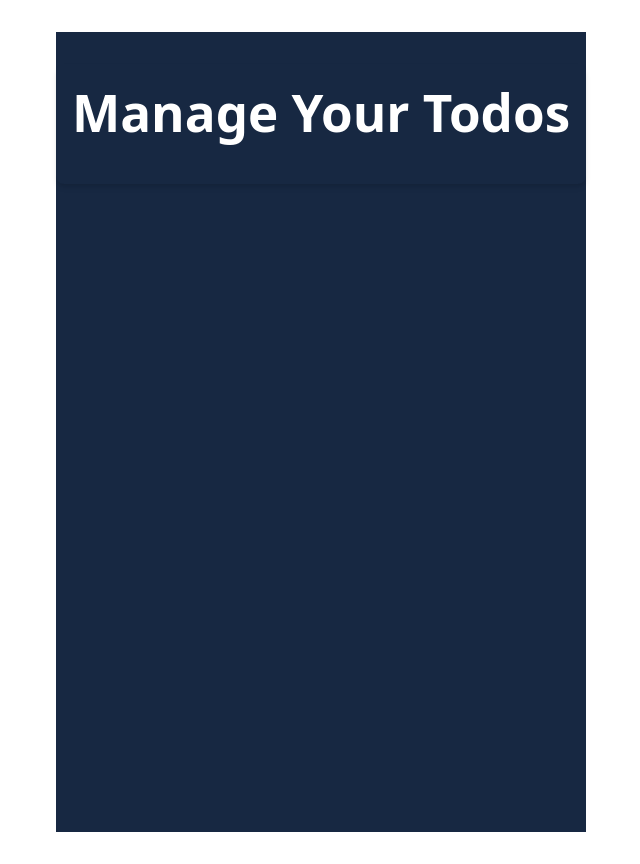
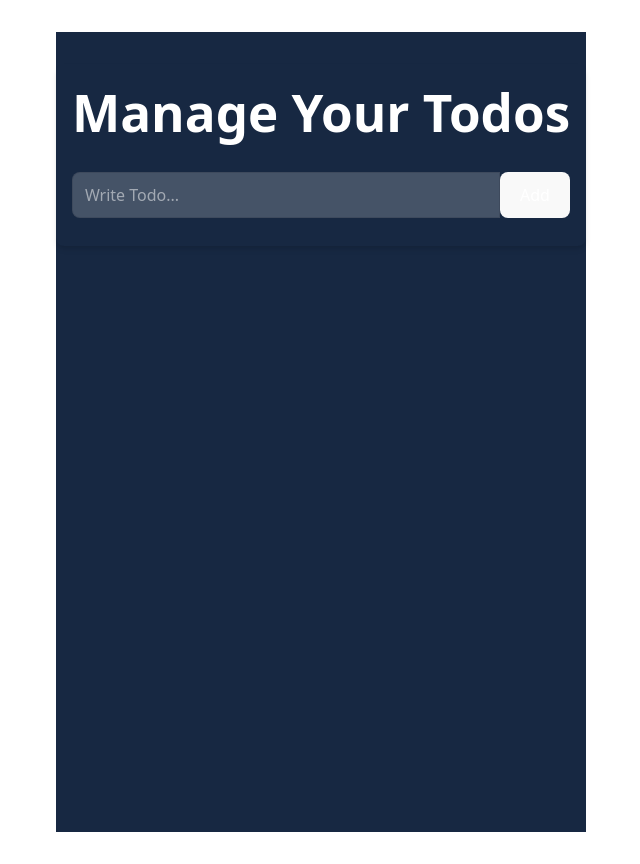
Before and after one commit to srushtisoni08/React-projects, a React (Vite) app in the folder TodoWithLocalContext/: page / in a window 1280 px wide. Shown: the whole page, without its empty margins (319-959 px from the left). Built offline with nearby package versions, Linux system fonts and the light colour scheme.

Commit message:
add : functionality of edit, add and update todo

```diff
--- a/TodoWithLocalContext/src/App.jsx
+++ b/TodoWithLocalContext/src/App.jsx
@@ -1,6 +1,7 @@
 import { useState , useEffect} from 'react'
 import './App.css'
 import { TodoProvider } from './context/TodoContext'
+import { TodoForm, TodoItem } from './components'
 
 function App() {
   const [ todos, setTodos] = useState([])
@@ -22,7 +23,7 @@ function App() {
   const ToggleCheckbox =(id) => {
     setTodos(
       (prev)=>{prev.map(
-        (prevTodo)=>{prevTodo === id? {...prevTodo, completed: !prevTodo.completed }:prevTodo}
+        (prevTodo)=>{prevTodo.id === id? {...prevTodo, completed: !prevTodo.completed }:prevTodo}
       )}
     )
   }
@@ -47,9 +48,18 @@ function App() {
               <h1 className="text-2xl font-bold text-center mb-8 mt-2">Manage Your Todos</h1>
               <div className="mb-4">
                   {/* Todo form goes here */}
+                  <TodoForm/>
               </div>
               <div className="flex flex-wrap gap-y-3">
                   {/*Loop and Add TodoItem here */}
+                  {todos.map((todo) =>(
+                    <div key={todo.id}
+                    className='w-full'>
+                      <TodoItem todo={todo}/>
+                      </div>
+                  )
+
+                  )}
               </div>
           </div>
       </div>
--- a/TodoWithLocalContext/src/components/TodoForm.jsx
+++ b/TodoWithLocalContext/src/components/TodoForm.jsx
@@ -1,11 +1,30 @@
+import {useState} from 'react'
+import { useTodo } from '../context/TodoContext';
 function TodoForm() {
+    const [todo, setTodo] = useState("")
+    // this is to set individual todo now to add any todo we have functionality in App.jsx so we need to access that here in this page so we need to take that functionality so we will take it from todoContext.js using useTodo as all add, delete, update, all functionalities are wrapped there.
+    //As everything was in useContext and useContext is accesed by useTodo so we will use that to access all those functionality.
+    const {addTodo} = useTodo()
+    const add = (e) => {
+        e.preventDefault()
+        if (!todo) return
+        // if no todo is there then return nothing else as we have taken addTodo from useTodo so in function add in app.jsx see that id is passed as date.now() so no need to pass it we just pass todo and its status.
+        addTodo({
+            todo,
+            completed: false
+        })
+        setTodo('')
+        //This simply work like as reload everything is set just we reloaded page for ux.
+    }
 
     return (
-        <form  className="flex">
+        <form onSubmit={add} className="flex">
             <input
                 type="text"
                 placeholder="Write Todo..."
                 className="w-full border border-black/10 rounded-l-lg px-3 outline-none duration-150 bg-white/20 py-1.5"
+                value={todo}
+                onChange={(e) => setTodo(e.target.value)}
             />
             <button type="submit" className="rounded-r-lg px-3 py-1 bg-green-600 text-white shrink-0">
                 Add
--- a/TodoWithLocalContext/src/components/TodoItem.jsx
+++ b/TodoWithLocalContext/src/components/TodoItem.jsx
@@ -1,4 +1,21 @@
+import { useTodo } from "../context/TodoContext";
+import {useState} from 'react'
+
 function TodoItem({ todo }) {
+    const {update, deleteTodo, ToggleCheckbox} = useTodo()
+    const [isTodoEditable, setIsTodoEditable] = useState(false)
+    //when u edit then u have to write that edited msg so for that msg we make a hook
+    const [todoMsg, setTodoMsg] = useState(todo.todo)
+    // why todo.todo? so here in our function TodoItem we can see that we have a todo object means it have too many todos inside it so for selecting only 1 todo from that so we use todo.todo
+
+    const editTodo =() =>{
+        update(todo.id, {...todo,todo:todoMsg})
+        //so here for that id we just changed our todo msg
+        setIsTodoEditable(false)//as we have changed the value so now it is not editable anymore.
+    }
+    const toggle = () =>{
+        ToggleCheckbox(todo.id)
+    }
 
     return (
         <div
@@ -10,7 +27,7 @@ function TodoItem({ todo }) {
                 type="checkbox"
                 className="cursor-pointer"
                 checked={todo.completed}
-                onChange={toggleCompleted}
+                onChange={ToggleCheckbox}
             />
             <input
                 type="text"
```
